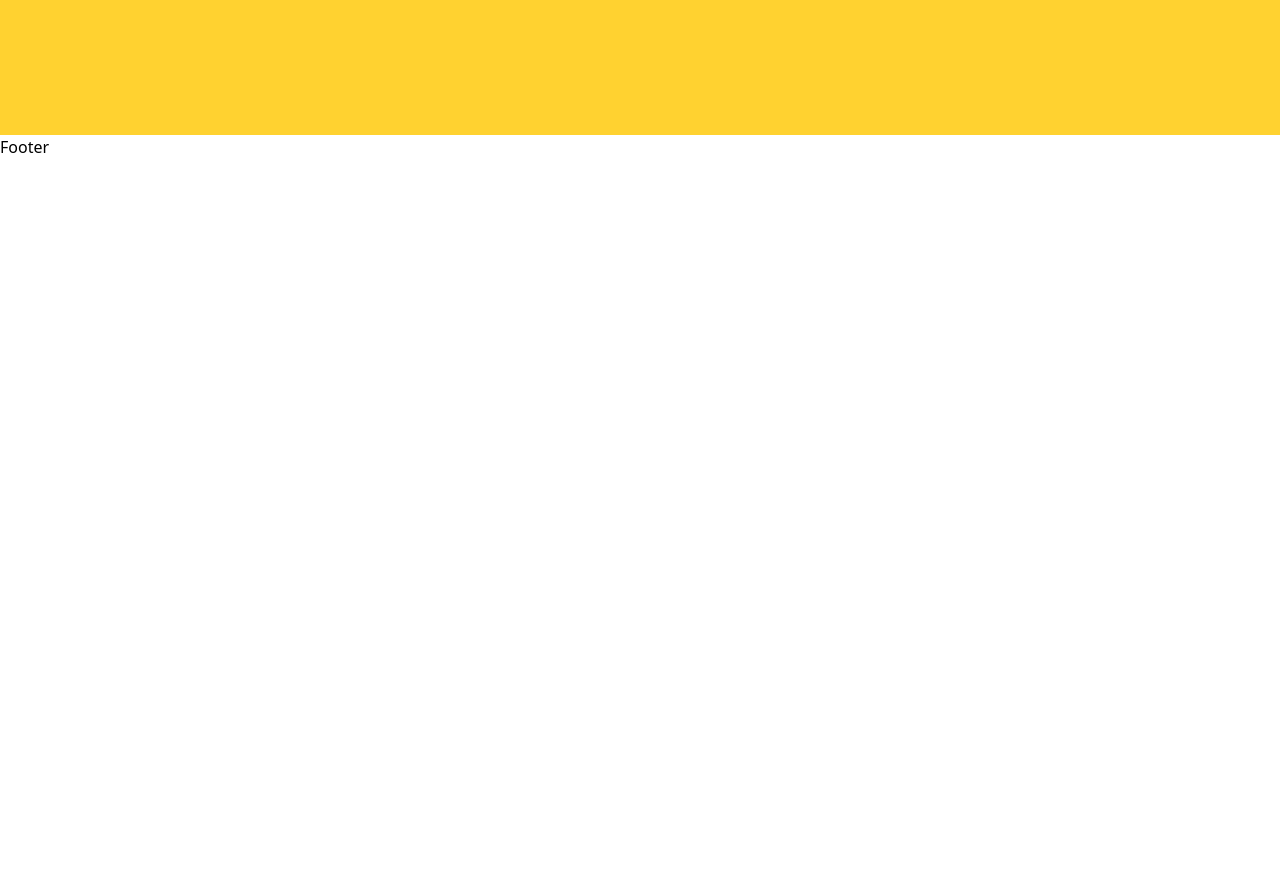
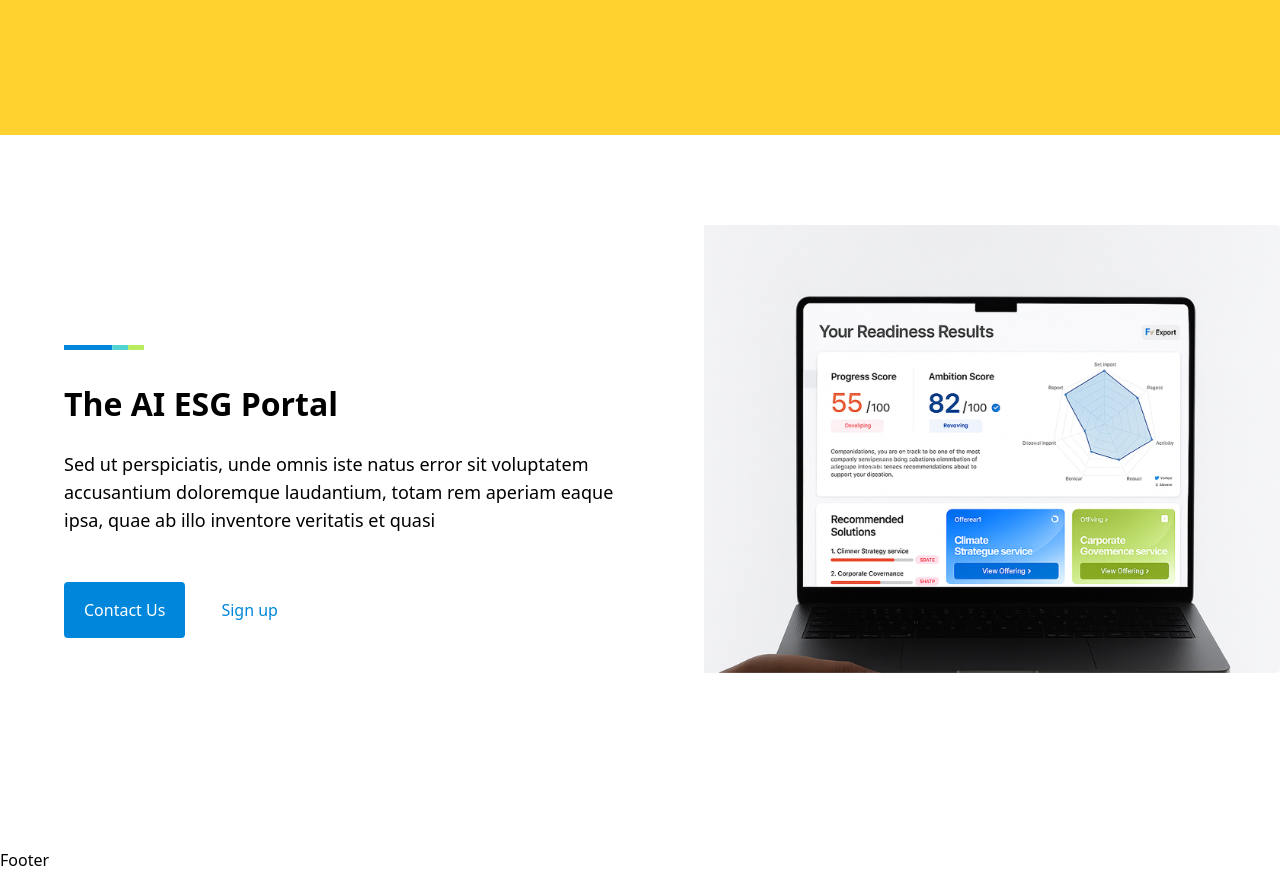
Before and after one commit to gx7879/delta, a Next.js app: page / in a window 1280 px wide. Shown: the part 2700-3572 px from the top of the page. Before the commit the page ends 2859 px from the top, so only its background shows below. Built offline with nearby package versions, Linux system fonts and the light colour scheme.

Commit message:
新增 section-image-01.jpg 圖片並更新內容顯示，調整 Swiper 元件效果為滑動

```diff
--- a/src/modules/home/content.tsx
+++ b/src/modules/home/content.tsx
@@ -236,6 +236,7 @@ export default function Content() {
               spaceBetween={30}
               mousewheel={true}
               modules={[Mousewheel]}
+              effect={"slide"}
               className="mySwiper"
             >
               <SwiperSlide>
@@ -268,6 +269,43 @@ export default function Content() {
             </Swiper>
           </div>
         </section>
+        <section className="py-22.5">
+          <div className="mx-auto max-w-378">
+            <div className="flex">
+              <div className="flex flex-1 flex-col px-16 py-30">
+                <div className="flex flex-col place-items-start">
+                  <TitleStyle className="mb-8" />
+                  <h2 className="mb-6 text-[32px]/11 font-semibold">
+                    The AI ESG Portal
+                  </h2>
+                  <span className="mb-12 text-lg">
+                    Sed ut perspiciatis, unde omnis iste natus error sit
+                    voluptatem accusantium doloremque laudantium, totam rem
+                    aperiam eaque ipsa, quae ab illo inventore veritatis et
+                    quasi
+                  </span>
+                </div>
+                <div className="flex gap-x-4">
+                  <button className="bg-main-blue cursor-pointer rounded-sm px-5 py-4 text-white">
+                    Contact Us
+                  </button>
+                  <button className="text-main-blue cursor-pointer rounded-sm px-5 py-4">
+                    Sign up
+                  </button>
+                </div>
+              </div>
+              <div className="flex-1">
+                <Image
+                  src="/images/section-image-01.jpg"
+                  width={756}
+                  height={588}
+                  alt="section-image-01"
+                  priority
+                />
+              </div>
+            </div>
+          </div>
+        </section>
       </main>
     </div>
   );
```
Also changed, not shown: public/images/section-image-01.jpg (added).
